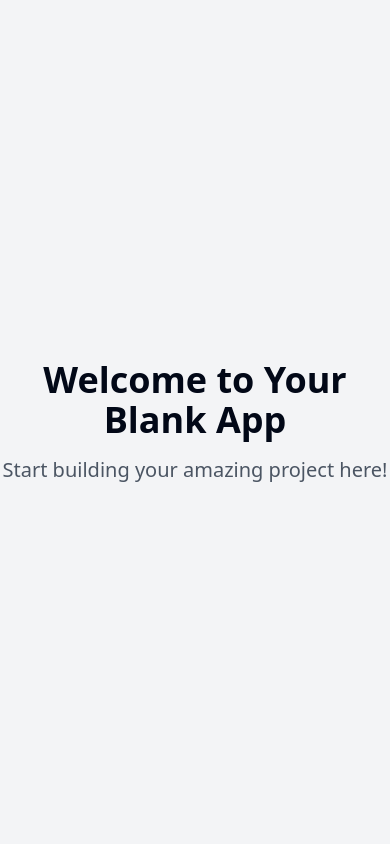
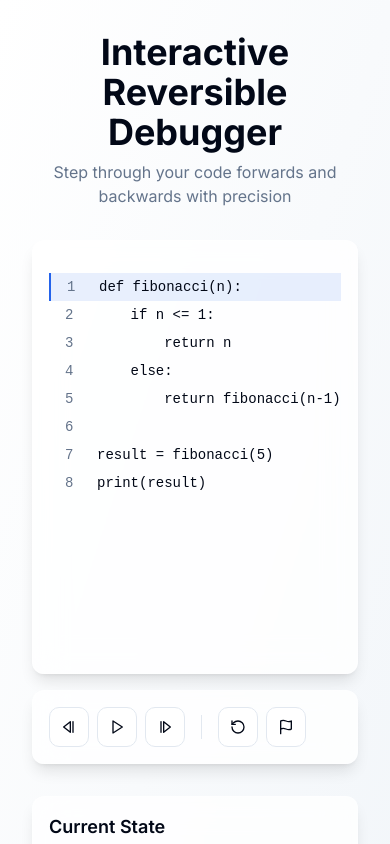
Before and after one commit to fraware/reversible-execution-lab, a React (Vite) app: page / in a window 390 px wide. Shown: the top 844 px of the page. Built offline with nearby package versions, Linux system fonts and the light colour scheme.

Commit message:
Implement Interactive Reversible Debugger
This commit introduces the Interactive Reversible Debugger (IRD) tool, enabling step-by-step reversible execution of programs with state visualization and breakpoint support.

```diff
--- /dev/null
+++ b/src/components/CodeViewer.tsx
@@ -0,0 +1,38 @@
+
+import React from 'react';
+import { ScrollArea } from "@/components/ui/scroll-area";
+
+interface CodeViewerProps {
+  code: string;
+  currentLine: number;
+}
+
+const CodeViewer: React.FC<CodeViewerProps> = ({ code, currentLine }) => {
+  const lines = code.split('\n');
+
+  return (
+    <div className="glass-panel rounded-lg p-4 animate-fade-in">
+      <ScrollArea className="h-[400px] w-full font-mono text-sm">
+        <pre className="p-4">
+          {lines.map((line, index) => (
+            <div
+              key={index}
+              className={`px-4 py-1 -mx-4 ${
+                index + 1 === currentLine
+                  ? 'bg-primary/10 border-l-2 border-primary'
+                  : ''
+              }`}
+            >
+              <span className="inline-block w-8 text-muted-foreground">
+                {index + 1}
+              </span>
+              {line}
+            </div>
+          ))}
+        </pre>
+      </ScrollArea>
+    </div>
+  );
+};
+
+export default CodeViewer;
--- /dev/null
+++ b/src/components/ControlPanel.tsx
@@ -0,0 +1,95 @@
+
+import React from 'react';
+import { Button } from "@/components/ui/button";
+import {
+  StepBack,
+  StepForward,
+  Play,
+  Pause,
+  RotateCcw,
+  Flag
+} from 'lucide-react';
+
+interface ControlPanelProps {
+  onStepBack: () => void;
+  onStepForward: () => void;
+  onPlay: () => void;
+  onPause: () => void;
+  onReset: () => void;
+  onCheckpoint: () => void;
+  isPlaying: boolean;
+}
+
+const ControlPanel: React.FC<ControlPanelProps> = ({
+  onStepBack,
+  onStepForward,
+  onPlay,
+  onPause,
+  onReset,
+  onCheckpoint,
+  isPlaying
+}) => {
+  return (
+    <div className="glass-panel p-4 rounded-lg flex items-center gap-2 animate-slide-up">
+      <Button
+        variant="outline"
+        size="icon"
+        onClick={onStepBack}
+        className="control-button"
+      >
+        <StepBack className="h-4 w-4" />
+      </Button>
+
+      {isPlaying ? (
+        <Button
+          variant="outline"
+          size="icon"
+          onClick={onPause}
+          className="control-button"
+        >
+          <Pause className="h-4 w-4" />
+        </Button>
+      ) : (
+        <Button
+          variant="outline"
+          size="icon"
+          onClick={onPlay}
+          className="control-button"
+        >
+          <Play className="h-4 w-4" />
+        </Button>
+      )}
+
+      <Button
+        variant="outline"
+        size="icon"
+        onClick={onStepForward}
+        className="control-button"
+      >
+        <StepForward className="h-4 w-4" />
+      </Button>
+
+      <div className="w-px h-6 bg-border mx-2" />
+
+      <Button
+        variant="outline"
+        size="icon"
+        onClick={onReset}
+        className="control-button"
+      >
+        <RotateCcw className="h-4 w-4" />
+      </Button>
+
+      <Button
+        variant="outline"
+        size="icon"
+        onClick={onCheckpoint}
+        className="control-button"
+      >
+        <Flag className="h-4 w-4" />
+      </Button>
+    </div>
+  );
+};
+
+export default ControlPanel;
--- /dev/null
+++ b/src/components/StateViewer.tsx
@@ -0,0 +1,41 @@
+
+import React from 'react';
+import { Card } from "@/components/ui/card";
+import { ScrollArea } from "@/components/ui/scroll-area";
+
+interface StateViewerProps {
+  variables: Array<{
+    name: string;
+    value: any;
+    changed: boolean;
+  }>;
+}
+
+const StateViewer: React.FC<StateViewerProps> = ({ variables }) => {
+  return (
+    <div className="glass-panel rounded-lg p-4 animate-fade-in">
+      <h3 className="text-lg font-semibold mb-4">Current State</h3>
+      <ScrollArea className="h-[300px]">
+        <div className="space-y-2">
+          {variables.map((variable) => (
+            <Card
+              key={variable.name}
+              className={`p-3 ${
+                variable.changed ? 'state-change' : ''
+              }`}
+            >
+              <div className="flex justify-between items-center">
+                <span className="font-mono text-sm">{variable.name}</span>
+                <span className="font-mono text-sm text-muted-foreground">
+                  {JSON.stringify(variable.value)}
+                </span>
+              </div>
+            </Card>
+          ))}
+        </div>
+      </ScrollArea>
+    </div>
+  );
+};
+
+export default StateViewer;
--- a/src/index.css
+++ b/src/index.css
@@ -1,3 +1,6 @@
+
+@import url('https://fonts.googleapis.com/css2?family=Inter:wght@300;400;500;600;700&display=swap');
+
 @tailwind base;
 @tailwind components;
 @tailwind utilities;
@@ -6,96 +9,72 @@
   :root {
     --background: 0 0% 100%;
     --foreground: 222.2 84% 4.9%;
-
     --card: 0 0% 100%;
     --card-foreground: 222.2 84% 4.9%;
-
     --popover: 0 0% 100%;
     --popover-foreground: 222.2 84% 4.9%;
-
-    --primary: 222.2 47.4% 11.2%;
+    --primary: 221 83% 53%;
     --primary-foreground: 210 40% 98%;
-
-    --secondary: 210 40% 96.1%;
-    --secondary-foreground: 222.2 47.4% 11.2%;
-
+    --secondary: 215 28% 17%;
+    --secondary-foreground: 210 40% 98%;
     --muted: 210 40% 96.1%;
     --muted-foreground: 215.4 16.3% 46.9%;
-
-    --accent: 210 40% 96.1%;
+    --accent: 183 100% 35%;
     --accent-foreground: 222.2 47.4% 11.2%;
-
     --destructive: 0 84.2% 60.2%;
     --destructive-foreground: 210 40% 98%;
-
     --border: 214.3 31.8% 91.4%;
     --input: 214.3 31.8% 91.4%;
-    --ring: 222.2 84% 4.9%;
-
-    --radius: 0.5rem;
-
-    --sidebar-background: 0 0% 98%;
-
-    --sidebar-foreground: 240 5.3% 26.1%;
-
-    --sidebar-primary: 240 5.9% 10%;
-
-    --sidebar-primary-foreground: 0 0% 98%;
-
-    --sidebar-accent: 240 4.8% 95.9%;
-
-    --sidebar-accent-foreground: 240 5.9% 10%;
-
-    --sidebar-border: 220 13% 91%;
-
-    --sidebar-ring: 217.2 91.2% 59.8%;
+    --ring: 221 83% 53%;
+    --radius: 0.75rem;
   }
 
-  .dark {
-    --background: 222.2 84% 4.9%;
-    --foreground: 210 40% 98%;
-
-    --card: 222.2 84% 4.9%;
-    --card-foreground: 210 40% 98%;
-
-    --popover: 222.2 84% 4.9%;
-    --popover-foreground: 210 40% 98%;
-
-    --primary: 210 40% 98%;
-    --primary-foreground: 222.2 47.4% 11.2%;
-
-    --secondary: 217.2 32.6% 17.5%;
-    --secondary-foreground: 210 40% 98%;
-
-    --muted: 217.2 32.6% 17.5%;
-    --muted-foreground: 215 20.2% 65.1%;
-
-    --accent: 217.2 32.6% 17.5%;
-    --accent-foreground: 210 40% 98%;
-
-    --destructive: 0 62.8% 30.6%;
-    --destructive-foreground: 210 40% 98%;
-
-    --border: 217.2 32.6% 17.5%;
-    --input: 217.2 32.6% 17.5%;
-    --ring: 212.7 26.8% 83.9%;
-    --sidebar-background: 240 5.9% 10%;
-    --sidebar-foreground: 240 4.8% 95.9%;
-    --sidebar-primary: 224.3 76.3% 48%;
-    --sidebar-primary-foreground: 0 0% 100%;
-    --sidebar-accent: 240 3.7% 15.9%;
-    --sidebar-accent-foreground: 240 4.8% 95.9%;
-    --sidebar-border: 240 3.7% 15.9%;
-    --sidebar-ring: 217.2 91.2% 59.8%;
-  }
-}
-
-@layer base {
   * {
     @apply border-border;
   }
 
   body {
-    @apply bg-background text-foreground;
+    @apply bg-background text-foreground font-inter antialiased;
+  }
+
+  /* Custom animations */
+  @keyframes slideUp {
+    from {
+      opacity: 0;
+      transform: translateY(10px);
+    }
+    to {
+      opacity: 1;
+      transform: translateY(0);
+    }
+  }
+
+  @keyframes fadeIn {
+    from { opacity: 0; }
+    to { opacity: 1; }
   }
 }
+
+@layer components {
+  .glass-panel {
+    @apply bg-white/80 backdrop-blur-lg border border-white/20 shadow-lg;
+  }
+
+  .control-button {
+    @apply px-4 py-2 rounded-lg transition-all duration-200 hover:bg-primary/90 active:scale-95;
+  }
+
+  .state-change {
+    animation: highlight 0.5s ease-out;
+  }
+}
+
+@layer utilities {
+  .animate-slide-up {
+    animation: slideUp 0.3s ease-out forwards;
+  }
+
+  .animate-fade-in {
+    animation: fadeIn 0.3s ease-out forwards;
+  }
+}
--- a/src/pages/Index.tsx
+++ b/src/pages/Index.tsx
@@ -1,11 +1,70 @@
-// Update this page (the content is just a fallback if you fail to update the page)
+
+import React, { useState } from 'react';
+import ControlPanel from '@/components/ControlPanel';
+import CodeViewer from '@/components/CodeViewer';
+import StateViewer from '@/components/StateViewer';
+
+const sampleCode = `def fibonacci(n):
+    if n <= 1:
+        return n
+    else:
+        return fibonacci(n-1) + fibonacci(n-2)
+
+result = fibonacci(5)
+print(result)`;
 
 const Index = () => {
+  const [isPlaying, setIsPlaying] = useState(false);
+  const [currentLine, setCurrentLine] = useState(1);
+  const [variables, setVariables] = useState([
+    { name: 'n', value: 5, changed: false },
+    { name: 'result', value: null, changed: false },
+  ]);
+
+  const handleStepBack = () => {
+    setCurrentLine((prev) => Math.max(1, prev - 1));
+  };
+
+  const handleStepForward = () => {
+    setCurrentLine((prev) => Math.min(sampleCode.split('\n').length, prev + 1));
+  };
+
+  const handlePlay = () => setIsPlaying(true);
+  const handlePause = () => setIsPlaying(false);
+  const handleReset = () => {
+    setCurrentLine(1);
+    setIsPlaying(false);
+  };
+  const handleCheckpoint = () => {
+    console.log('Checkpoint created at line', currentLine);
+  };
+
   return (
-    <div className="min-h-screen flex items-center justify-center bg-gray-100">
-      <div className="text-center">
-        <h1 className="text-4xl font-bold mb-4">Welcome to Your Blank App</h1>
-        <p className="text-xl text-gray-600">Start building your amazing project here!</p>
+    <div className="min-h-screen bg-gradient-to-br from-background to-muted p-8">
+      <div className="max-w-6xl mx-auto space-y-8">
+        <header className="text-center animate-fade-in">
+          <h1 className="text-4xl font-bold mb-2">Interactive Reversible Debugger</h1>
+          <p className="text-muted-foreground">
+            Step through your code forwards and backwards with precision
+          </p>
+        </header>
+
+        <div className="grid grid-cols-1 lg:grid-cols-2 gap-8">
+          <div className="space-y-4">
+            <CodeViewer code={sampleCode} currentLine={currentLine} />
+            <ControlPanel
+              onStepBack={handleStepBack}
+              onStepForward={handleStepForward}
+              onPlay={handlePlay}
+              onPause={handlePause}
+              onReset={handleReset}
+              onCheckpoint={handleCheckpoint}
+              isPlaying={isPlaying}
+            />
+          </div>
+
+          <StateViewer variables={variables} />
+        </div>
       </div>
     </div>
   );
```
Also changed, not shown: tailwind.config.ts (+44 -52 lines).
